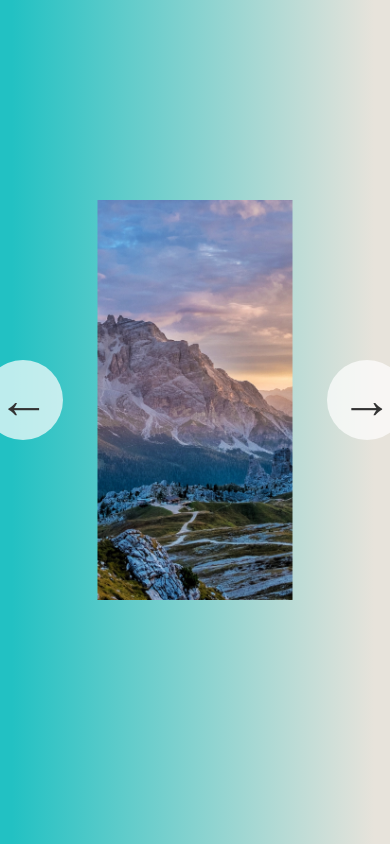
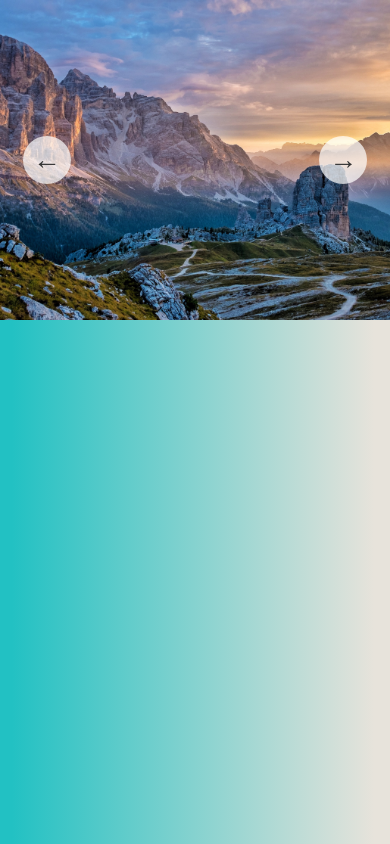
Before and after one commit to nehalskdev/Img-Crousel, a plain HTML site: page index.html in a window 390 px wide. Shown: the top 844 px of the page. Drawn offline with Linux system fonts and the light colour scheme.

Commit message:
added media query

```diff
--- a/style.css
+++ b/style.css
@@ -59,3 +59,60 @@ body{
   transform: translate(50%, -50%);
 
 }
+
+@media (max-width: 768px) {
+  .slider {
+    max-width: 100%;
+    height: 30rem; /* Adjust the height for mobile */
+  }
+
+  .slide {
+    height: 30rem; /* Adjust the height for mobile */
+  }
+
+  .slide > img {
+    scale: 0.8; /* Increase scale for better fit on mobile */
+  }
+
+  .slider__btn {
+    height: 3.5rem;
+    width: 3.5rem;
+    font-size: 2rem;
+  }
+
+  .slider__btn--left {
+    left: 10%; /* Adjust positioning for mobile */
+  }
+
+  .slider__btn--right {
+    right: 10%; /* Adjust positioning for mobile */
+  }
+}
+
+@media (max-width: 480px) {
+  .slider {
+    height: 20rem; /* Further adjustment for very small screens */
+  }
+
+  .slide {
+    height: 20rem;
+  }
+
+  .slide > img {
+    scale: 1; /* Scale image to fit small screens */
+  }
+
+  .slider__btn {
+    height: 3rem;
+    width: 3rem;
+    font-size: 1.75rem;
+  }
+
+  .slider__btn--left {
+    left: 12%; /* Further adjustments */
+  }
+
+  .slider__btn--right {
+    right: 12%;
+  }
+}
```
